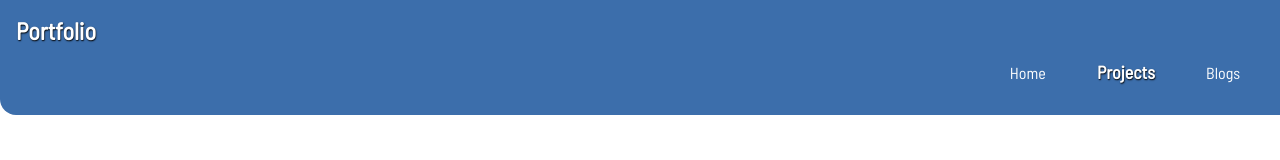
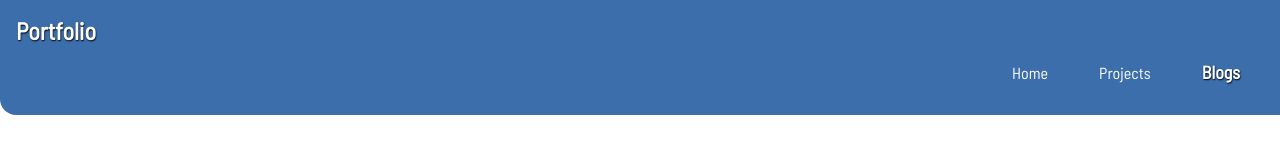
Before and after one commit to mohshabrez/Markfour-five_portfolio, a plain HTML site: page blogs.html in a window 1280 px wide. Shown: the top 160 px of the page. Drawn offline with Linux system fonts and the light colour scheme.

Commit message:
Update blogs.html

```diff
--- a/blogs.html
+++ b/blogs.html
@@ -15,10 +15,10 @@
                 <a  class="link" href="/index.html">Home</a>
             </li>
             <li class="list-item-inline">
-                <a class="link link-active"  href="/projects.html">Projects</a>
+                <a class="link"  href="/projects.html">Projects</a>
             </li>
             <li class="list-item-inline">
-                <a class="link"  href="/blogs.html">Blogs</a>
+                <a class="link link-active"  href="/blogs.html">Blogs</a>
 
             </li>
         </ul>
```
